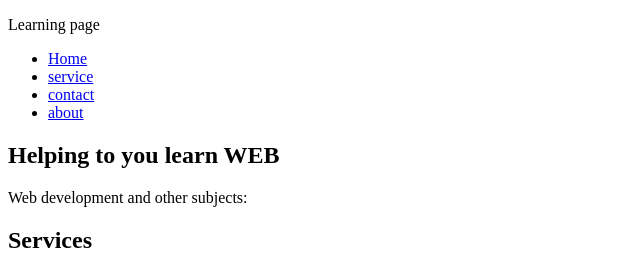
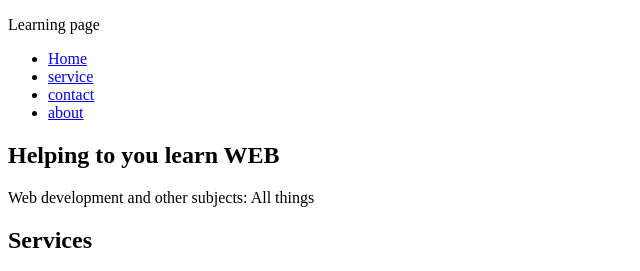
Before and after one commit to mujeeb-tech/css-small-projects, a plain HTML site: page html practice/index.html in a window 1280 px wide. Shown: the top 271 px of the page, 0-640 px from the left. Drawn offline with Linux system fonts and the light colour scheme.

Commit message:
practice

```diff
--- a/html practice/index.html
+++ b/html practice/index.html
@@ -20,7 +20,9 @@
     </nav>
     <section>
         <h1>Helping to you learn WEB</h1>
-        <p>Web development and other subjects:</p>
+        <p>Web development and other subjects:
+            All things
+        </p>
 
     </section>
     <section>
```
